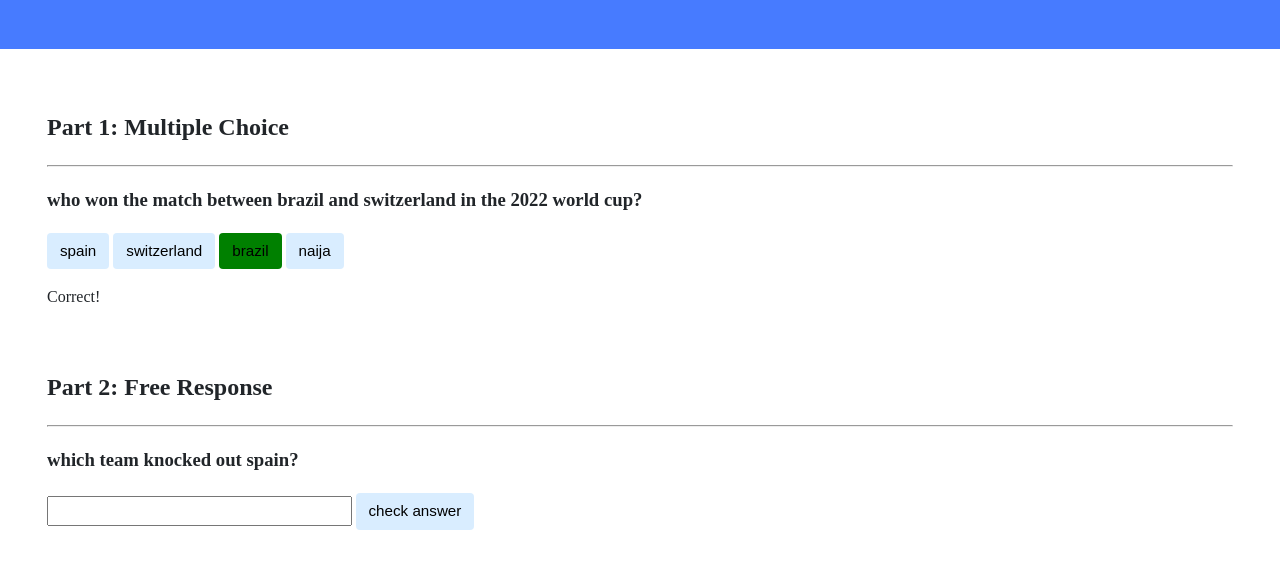
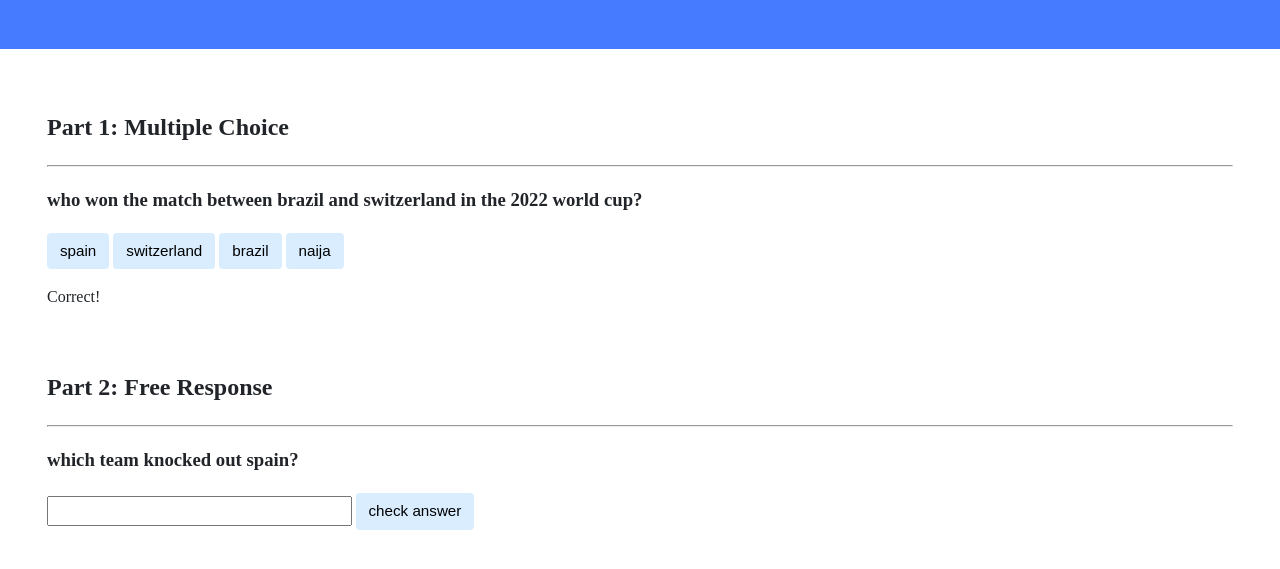
Before and after one commit to deprinza/deprinza.github.io, a plain HTML site: page index.html in a window 1280 px wide. Both pictures are taken after a click on the button "brazil". Shown: the part 151-720 px from the top of the page. Drawn offline with Linux system fonts and the light colour scheme.

Commit message:
Update index.html

```diff
--- a/index.html
+++ b/index.html
@@ -15,6 +15,11 @@
                 correct.addEventListener("click", function(){
                     correct.style.backgroundColor = "green";
                     feedback.innerHTML = "Correct!";
+
+                    if(correct.style.backgroundColor == "green"){
+                        correct.style.backgroundColor = "";
+                    }
+
                 })
                 //when incorrect answer clicked
                 for (let i = 0; i < incorrects.length; i++)
```
